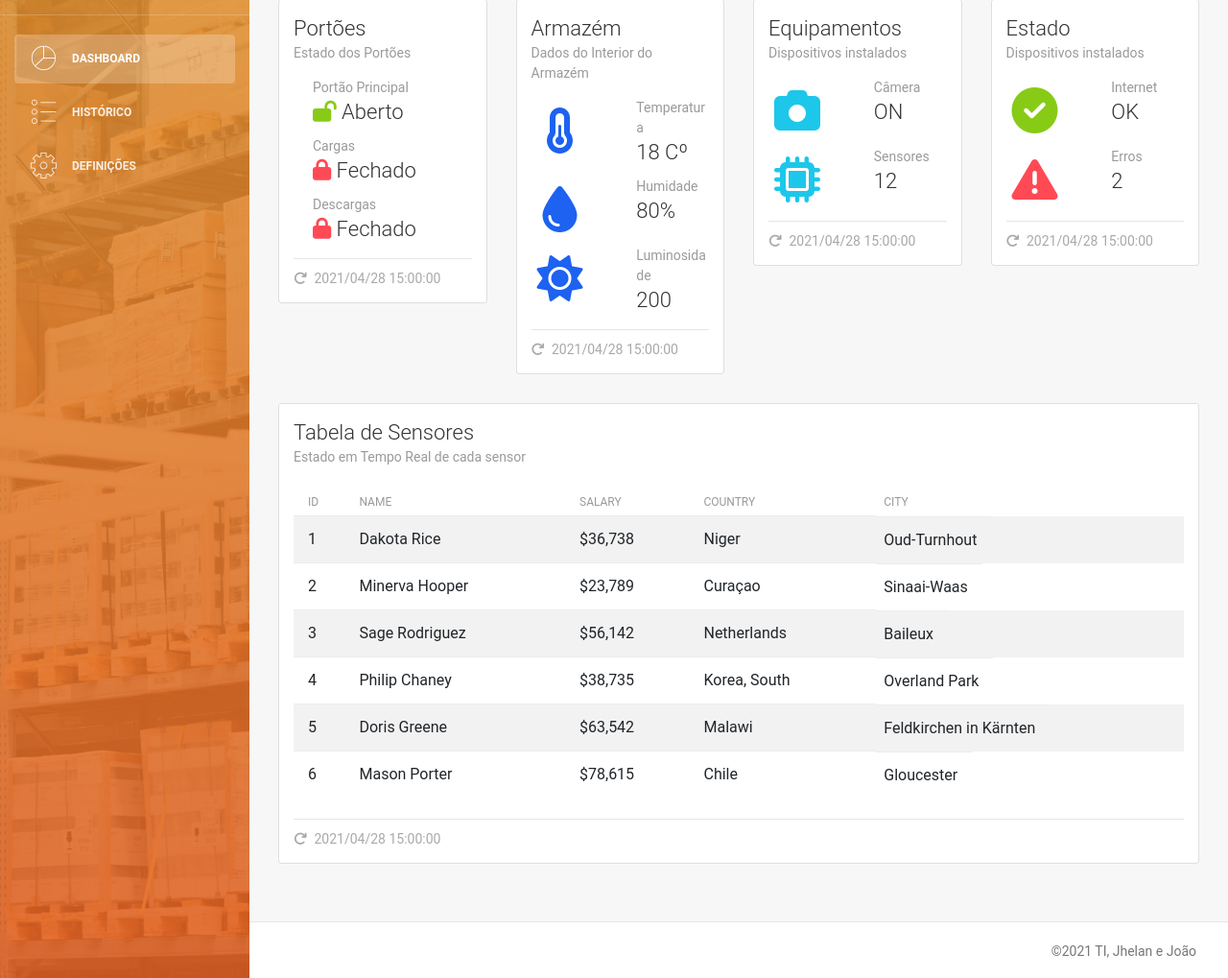
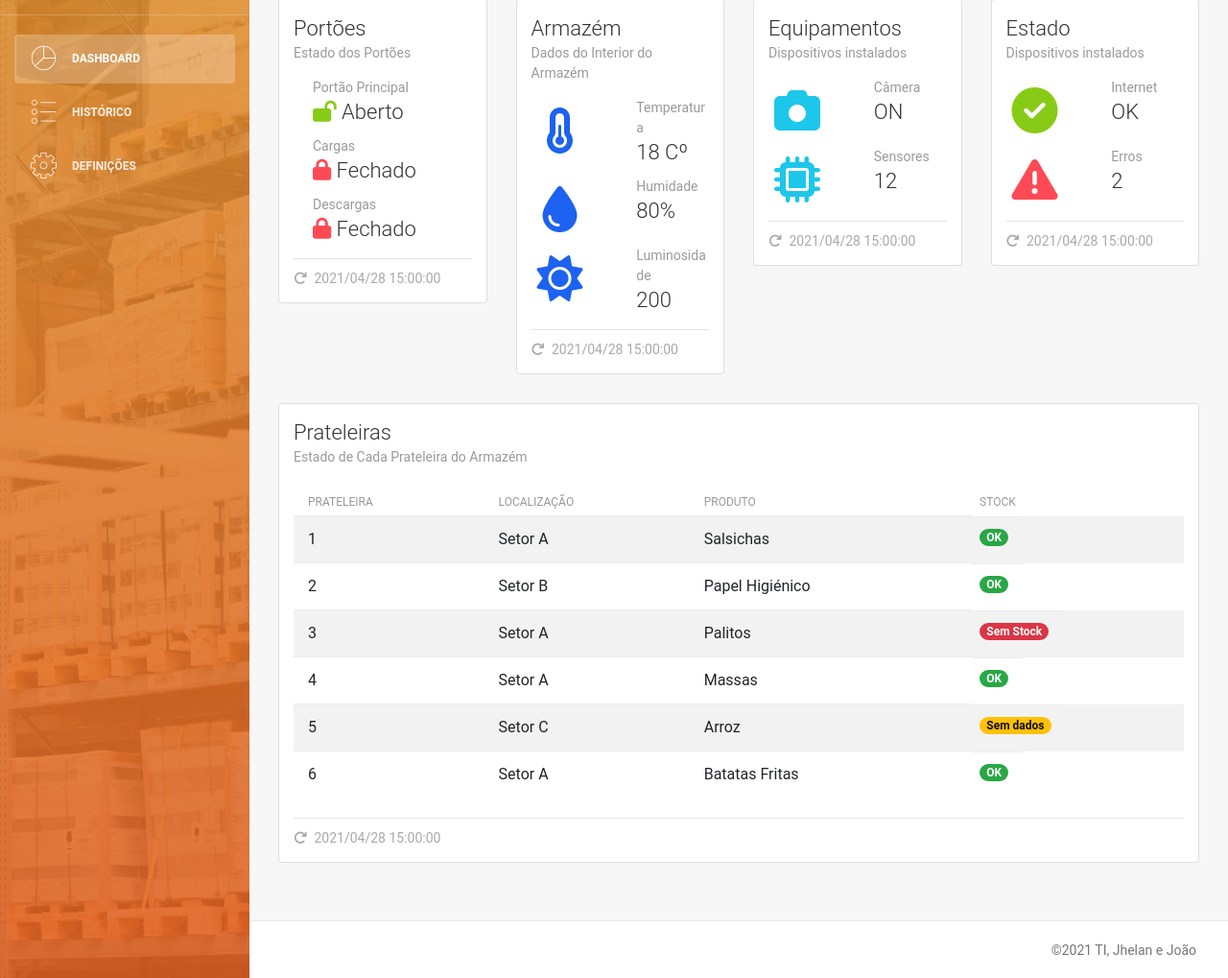
Before and after one commit to adaojoaof/Armazem-Inteligente, a PHP site: page /dashboard.php in a window 1280 px wide. Shown: the part 92-1111 px from the top of the page at 96% size. Run offline with PHP 8.4, Linux system fonts and the light colour scheme; the visitor is signed in with stand-in values (Sample User, id 1); some libraries are stand-ins or nearby versions.

Commit message:
Dashboard com nova tabel de prateleiras e refresh periódico

```diff
--- a/dashboard.php
+++ b/dashboard.php
@@ -154,61 +154,54 @@
    <div class="col-12">
       <div class="card-stats card">
       <div class="card-header">
-                <h4 class="card-title">Tabela de Sensores</h4>
-                <p class="card-category">Estado em Tempo Real de cada sensor</p>
+                <h4 class="card-title">Prateleiras</h4>
+                <p class="card-category">Estado de Cada Prateleira do Armazém</p>
             </div>
          <div class="card-body">
             <div class="table-responsive">
                 <table class="table table-hover table-striped">
                     <thead>
-                        <th>ID</th>
-                        <th>Name</th>
-                        <th>Salary</th>
-                        <th>Country</th>
-                        <th>City</th>
+                        <th>Prateleira</th>
+                        <th>Localização</th>
+                        <th>Produto</th>
+                        <th>Stock</th>
                     </thead>
                     <tbody>
                         <tr>
                             <td>1</td>
-                            <td>Dakota Rice</td>
-                            <td>$36,738</td>
-                            <td>Niger</td>
-                            <td>Oud-Turnhout</td>
+                            <td>Setor A</td>
+                            <td>Salsichas</td>
+                            <td><span class="badge badge-pill badge-success">OK</span></td>
                         </tr>
                         <tr>
-                            <td>2</td>
-                            <td>Minerva Hooper</td>
-                            <td>$23,789</td>
-                            <td>Curaçao</td>
-                            <td>Sinaai-Waas</td>
+                           <td>2</td>
+                            <td>Setor B</td>
+                            <td>Papel Higiénico</td>
+                            <td><span class="badge badge-pill badge-success">OK</span></td>
                         </tr>
                         <tr>
-                            <td>3</td>
-                            <td>Sage Rodriguez</td>
-                            <td>$56,142</td>
-                            <td>Netherlands</td>
-                            <td>Baileux</td>
+                           <td>3</td>
+                            <td>Setor A</td>
+                            <td>Palitos</td>
+                            <td><span class="badge badge-pill badge-danger">Sem Stock</span></td>
                         </tr>
                         <tr>
-                            <td>4</td>
-                            <td>Philip Chaney</td>
-                            <td>$38,735</td>
-                            <td>Korea, South</td>
-                            <td>Overland Park</td>
+                           <td>4</td>
+                            <td>Setor A</td>
+                            <td>Massas</td>
+                            <td><span class="badge badge-pill badge-success">OK</span></td>
                         </tr>
                         <tr>
-                            <td>5</td>
-                            <td>Doris Greene</td>
-                            <td>$63,542</td>
-                            <td>Malawi</td>
-                            <td>Feldkirchen in Kärnten</td>
+                           <td>5</td>
+                            <td>Setor C</td>
+                            <td>Arroz</td>
+                            <td><span class="badge badge-pill badge-warning">Sem dados</span></td>
                         </tr>
                         <tr>
-                            <td>6</td>
-                            <td>Mason Porter</td>
-                            <td>$78,615</td>
-                            <td>Chile</td>
-                            <td>Gloucester</td>
+                           <td>6</td>
+                            <td>Setor A</td>
+                            <td>Batatas Fritas</td>
+                            <td><span class="badge badge-pill badge-success">OK</span></td>
                         </tr>
                     </tbody>
                 </table>
```
